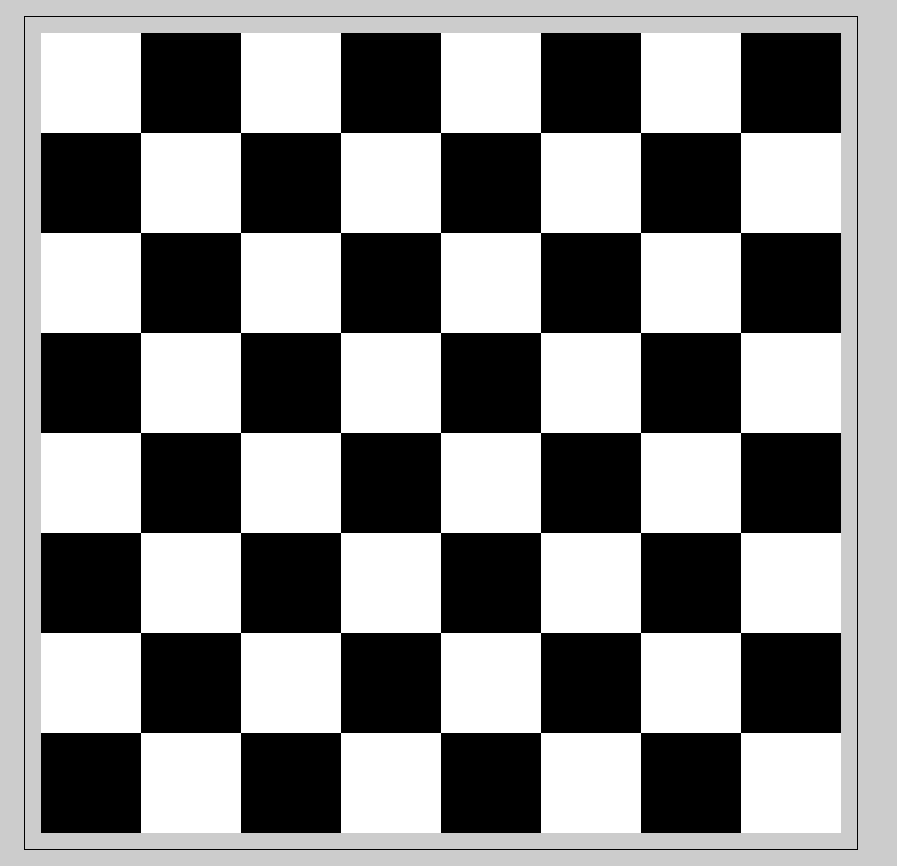
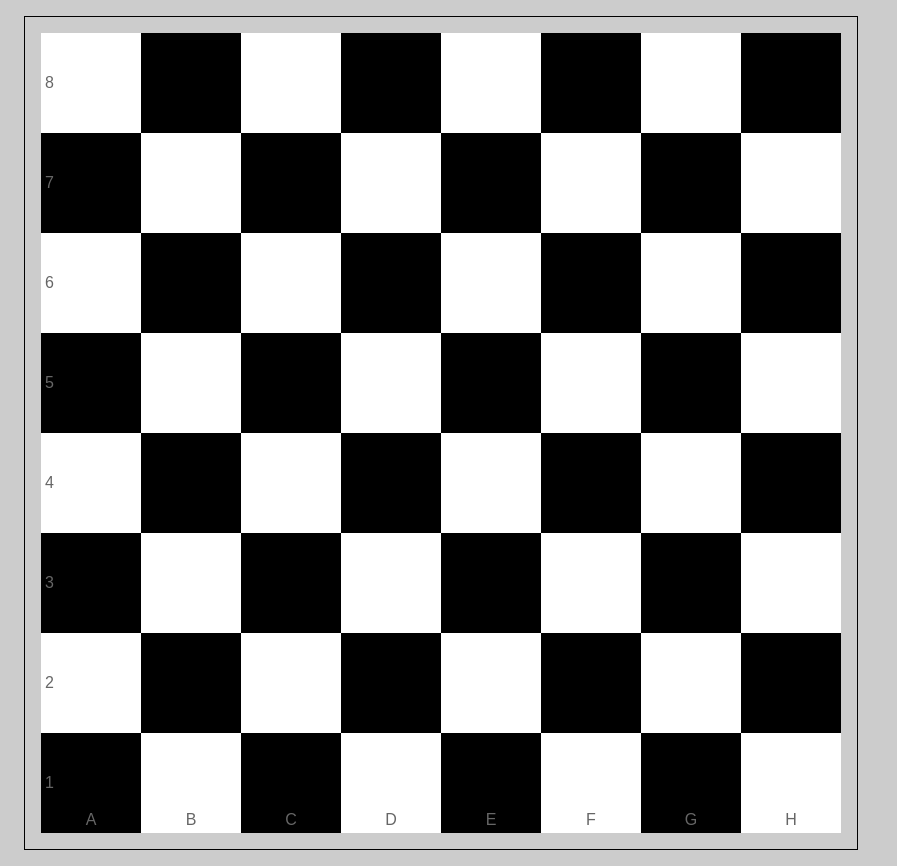
Before and after one commit to sharkich/chess, a website with bundled scripts: page src/index.html in a window 1280 px wide. Shown: the whole page, without its empty margins (0-897 px from the left). Built offline with nearby package versions, Linux system fonts and the light colour scheme.

Commit message:
Implement coordinates

```diff
--- a/src/app/app.css
+++ b/src/app/app.css
@@ -1,5 +1,6 @@
 html {
     background: #ccc;
+    font-family: Arial;
 }
 
 .board {
@@ -20,6 +21,11 @@ html {
 
 .cell {
     flex: 1;
+    display: flex;
+    align-items: center;
+    justify-content: center;
+    color: #666;
+    position: relative;
 }
 
 .cell.black {
@@ -29,3 +35,15 @@ html {
 .cell.white {
     background: #fff;
 }
+
+.coordinate {
+    position: absolute;
+}
+
+.coordinate-x {
+    bottom: 4px;
+}
+
+.coordinate-y {
+    left: 4px;
+}
--- /dev/null
+++ b/src/app/board/coordinates.js
@@ -0,0 +1,21 @@
+const updateCoordinates = (board) => {
+  board.rows[board.rows.length - 1].cells.forEach((cell, index) => {
+    const element = document.createElement('div');
+    element.innerText = String.fromCharCode(65 + index);
+    element.classList.add('coordinate');
+    element.classList.add('coordinate-x');
+
+    cell.element.appendChild(element);
+  });
+
+  board.rows.forEach((row, index) => {
+    const element = document.createElement('div');
+    element.innerText = '' + (board.rows.length - index);
+    element.classList.add('coordinate');
+    element.classList.add('coordinate-y');
+
+    row.cells[0].element.appendChild(element);
+  });
+};
+
+export default updateCoordinates;
--- a/src/app/board/index.js
+++ b/src/app/board/index.js
@@ -28,10 +28,10 @@ const getRow = (row, root, x, rowIndex) => {
 const getBoard = (x, y) => {
   const element = document.createElement('div');
   element.classList.add('board');
-  const board = new Array(y).fill(ROW).map((row, index) => getRow(row, element, x, index));
+  const rows = new Array(y).fill(ROW).map((row, index) => getRow(row, element, x, index));
   return {
     element,
-    board,
+    rows,
   };
 };
 
--- a/src/app/index.js
+++ b/src/app/index.js
@@ -1,11 +1,14 @@
 import './css.js';
 import getBoard from './board';
+import updateCoordinates from './board/coordinates.js';
 
 const CELLS_X = 8;
 const CELLS_Y = 8;
 
 const app = (root) => {
   const board = getBoard(CELLS_X, CELLS_Y);
+  updateCoordinates(board);
+  console.log('board', board);
   root.appendChild(board.element);
 };
 
```
